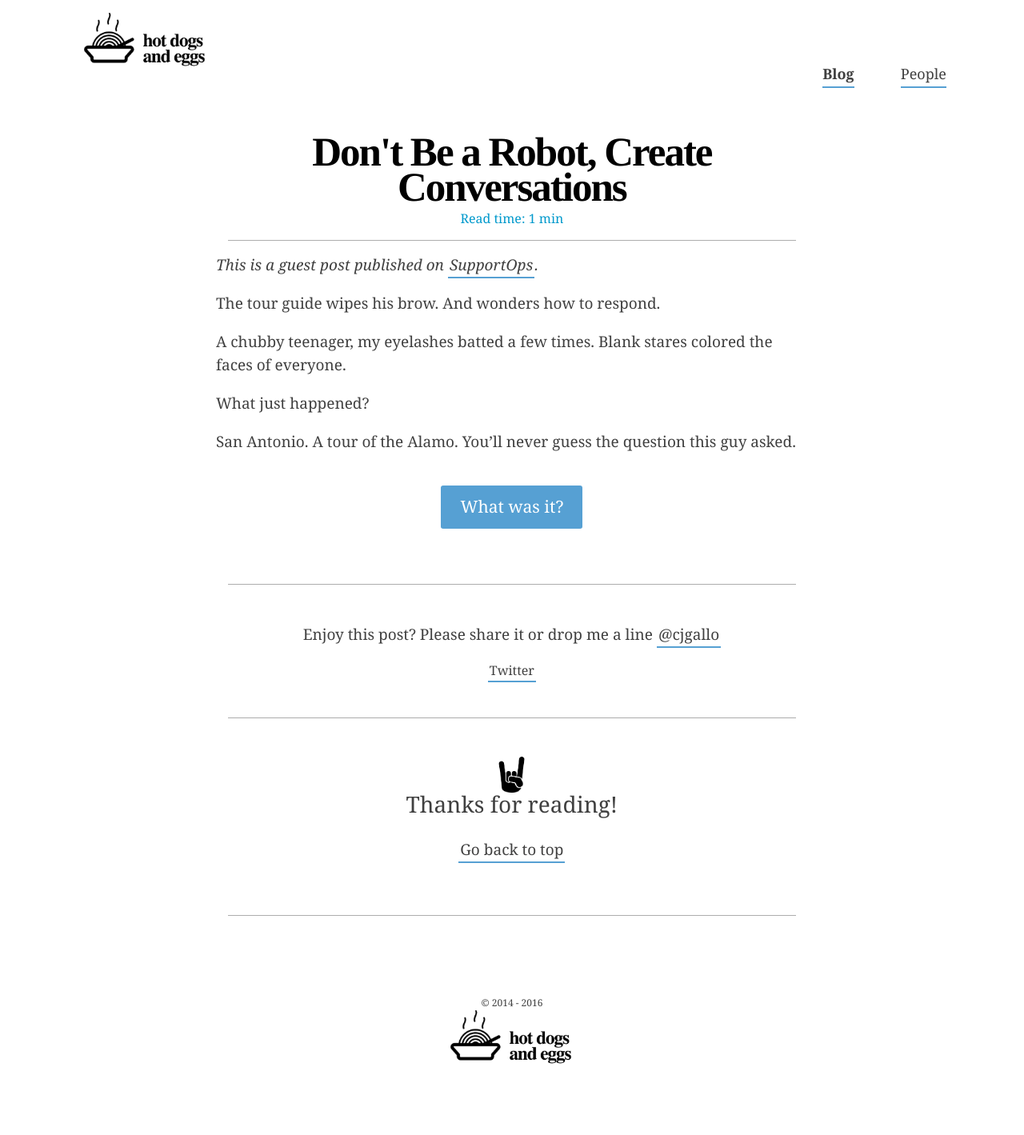
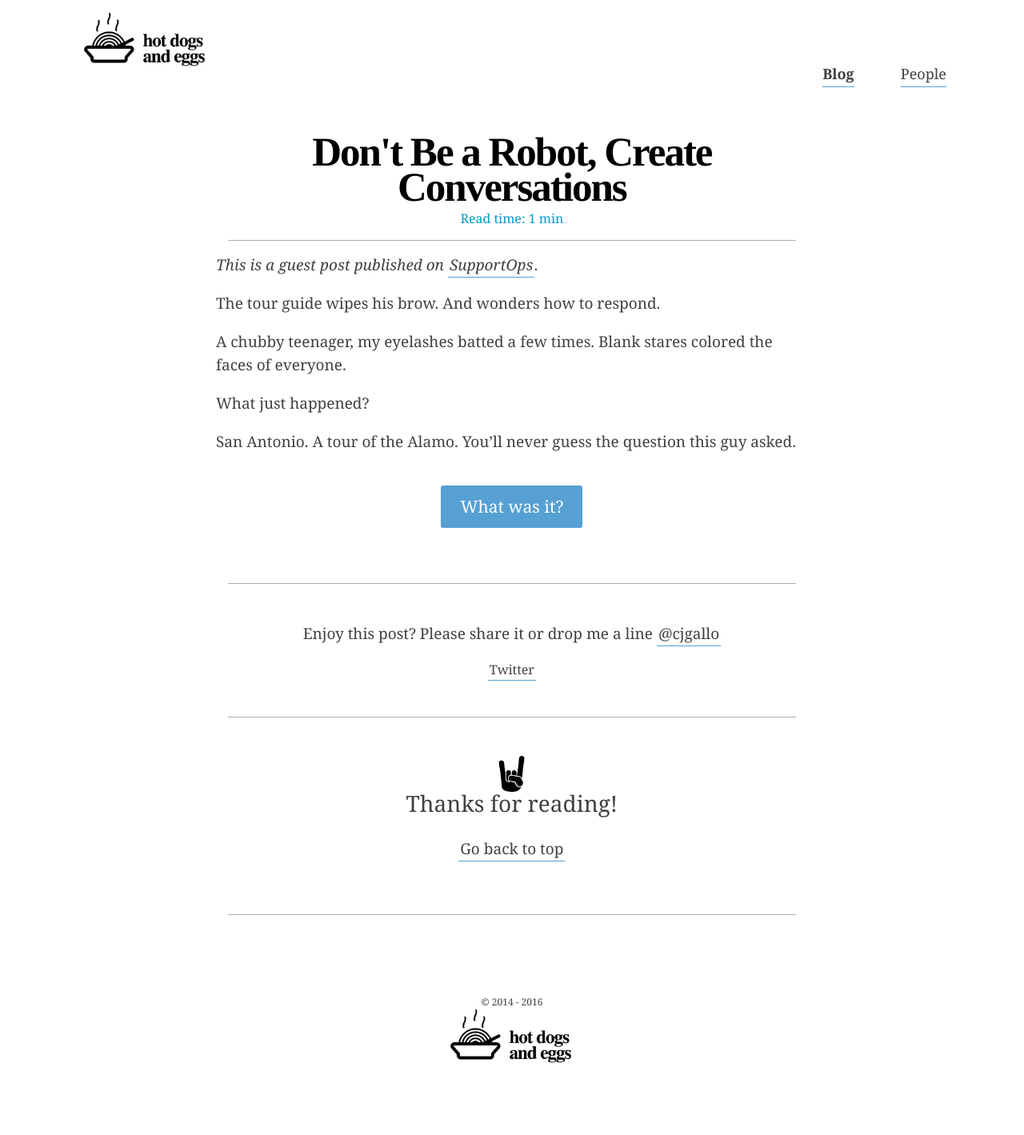
Before and after one commit to gallochris/writing, a Jekyll site: the page built from _posts/2014-06-24-create-conversations.md, in a window 1280 px wide. Shown: the whole page at 80% size. Built offline with Jekyll 4.4.1, drawn with Linux system fonts in a browser that asks for light colours; nearby versions of some CDN libraries; comment, search, counter and statistics services are not loaded.

Commit message:
adjust links

```diff
--- a/css/archie.css
+++ b/css/archie.css
@@ -481,7 +481,7 @@ blockquote {
     text-decoration:bold;
     color:inherit;
     padding: 2px;
-    border-bottom:2px solid #56a0d3;
+    border-bottom:1px solid #56a0d3;
 }
 
 .the-text {
@@ -576,7 +576,7 @@ nav a {
     color: inherit;
     text-decoration:none;
     padding-bottom:4px;
-    border-bottom:2px solid #56a0d3;
+    border-bottom:1px solid #56a0d3;
 }
 
 nav a.active {
```
